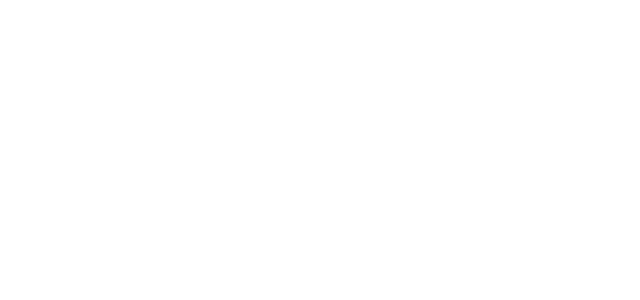
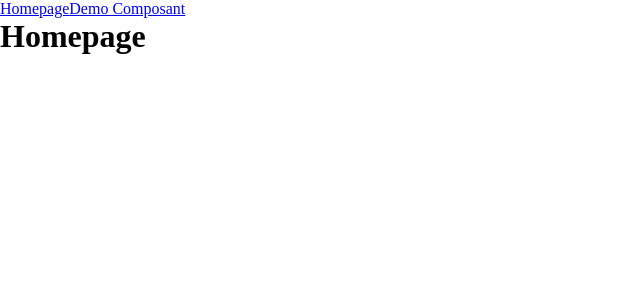
Before and after one commit to zacharyb12/React-FQ25L073, a React (Vite) app in the folder projet-react/demo-react/: page / in a window 1280 px wide. Before the commit this address had no page. Shown: the top 300 px of the page, without its empty margins (0-640 px from the left). Built offline with nearby package versions, Linux system fonts and the light colour scheme.

Commit message:
navigation

```diff
--- a/projet-react/demo-react/src/App.jsx
+++ b/projet-react/demo-react/src/App.jsx
@@ -1,15 +1,19 @@
 import { BrowserRouter as Router, Routes, Route } from 'react-router-dom';
-
 import './App.css'
 import DemoComposant from './pages/demo/A.composant'
 import Exo1 from './pages/exo/exo-1'
+import Homepage from './pages/homepage';
+import Navbar from './components/navbar';
 
 function App() {
 
   return (
     <Router>
+      <Navbar />
 
       <Routes>
+        <Route path="/" element={<Homepage />} />
+
         {/* Demonstration */}
         <Route path="composant" element={<DemoComposant />} />
 
--- /dev/null
+++ b/projet-react/demo-react/src/components/navbar.jsx
@@ -0,0 +1,12 @@
+import { Link } from "react-router-dom";
+
+function Navbar(){
+    return (
+            <div>
+                <Link to="/">Homepage</Link>
+                <Link to="/composant">Demo Composant</Link>
+            </div>
+    )
+}
+
+export default Navbar;
--- a/projet-react/demo-react/src/pages/demo/A.composant.jsx
+++ b/projet-react/demo-react/src/pages/demo/A.composant.jsx
@@ -1,7 +1,10 @@
+import { Link } from 'react-router-dom';
 
 function DemoComposant(){
     return (
         <>
+
+
         <h1 className="text-center mt-3">Les composants avec React</h1>
 
         <div className="card mt-3 ">
--- /dev/null
+++ b/projet-react/demo-react/src/pages/homepage.jsx
@@ -0,0 +1,11 @@
+import { Link } from "react-router-dom";
+
+function Homepage() {
+    return (
+        <>
+            <h1>Homepage</h1>
+        </>
+    )
+}
+
+export default Homepage;
```
